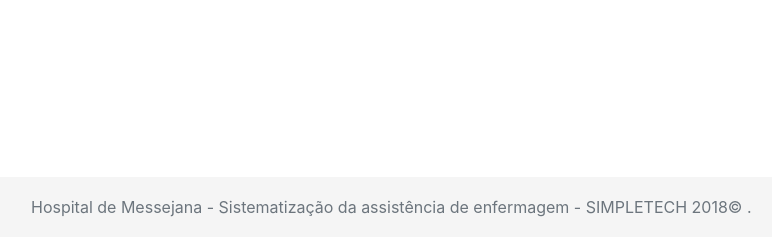
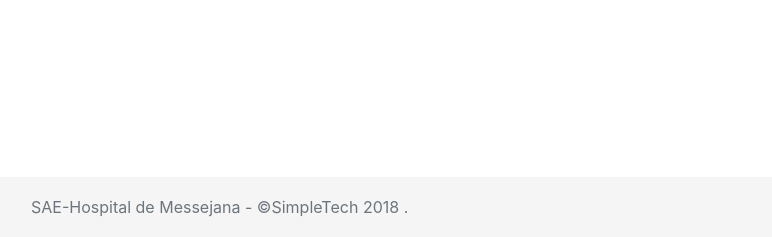
Before and after one commit to dieison/hm-sae, a Django app: page / in a window 1280 px wide. Shown: the part 563-800 px from the top of the page, without its empty margins (54-826 px from the left). Run offline with Django 3.2, Linux system fonts and the light colour scheme; some libraries are stand-ins or nearby versions.

Commit message:
alterando rodape
alterando rodape

```diff
--- a/templates/base.html
+++ b/templates/base.html
@@ -25,7 +25,7 @@
     {% block footer %}
         <footer class="footer">
           <div class="container">
-            <span class="text-muted">Hospital de Messejana - Sistematização da assistência de enfermagem - SIMPLETECH 2018&copy; .</span>
+            <span class="text-muted"> SAE-Hospital de Messejana - &copy;SimpleTech 2018 .</span>
           </div>
         </footer>
     {% endblock %}
```
